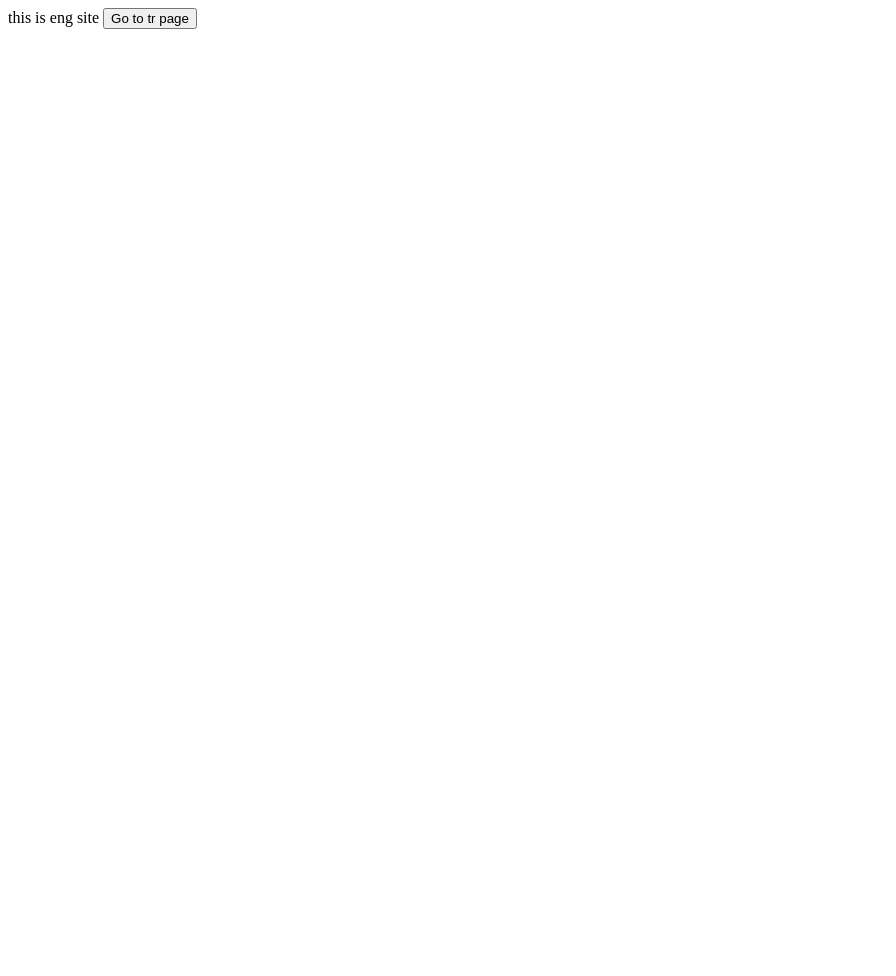
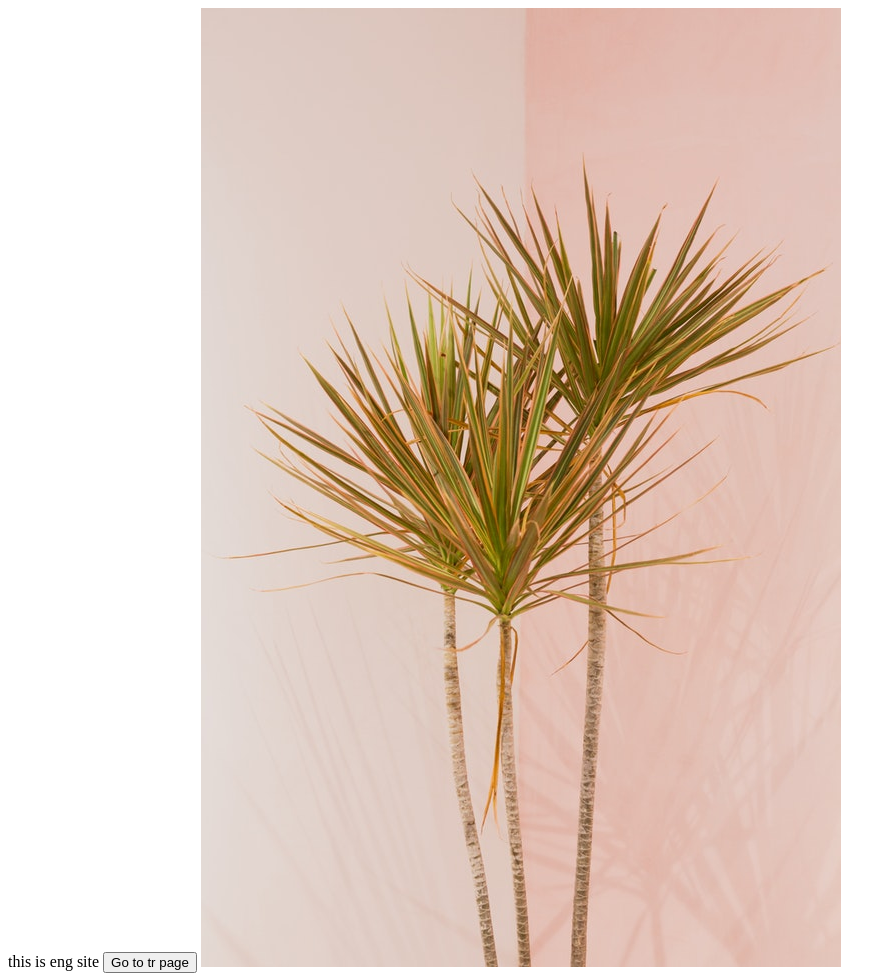
Before and after one commit to denizyesil2000/language, a plain HTML site: page index.html in a window 1280 px wide. Shown: the whole page, without its empty margins (0-896 px from the left). Before the commit the page ends 800 px from the top, so only its background shows below. Drawn offline with Linux system fonts and the light colour scheme.

Commit message:
Update index.html

```diff
--- a/index.html
+++ b/index.html
@@ -11,6 +11,6 @@
 
 
      <button onclick="window.location.href = '  https://denizyesil2000.github.io/language/tr';">Go to tr page</button>
-
+ <img src="/tr/resim1.jpg" alt="Italian Trulli">
 </body>
 </html>
```
